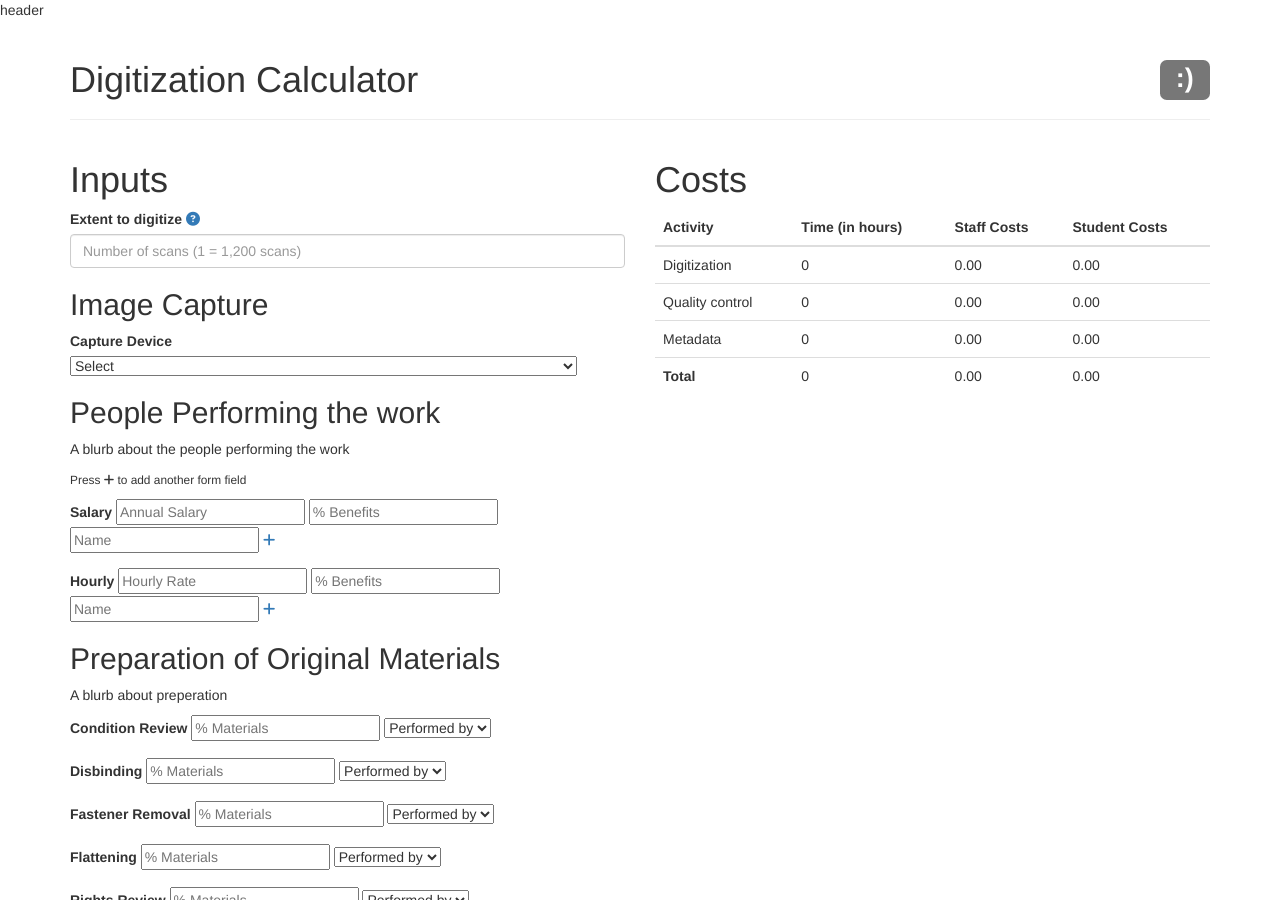
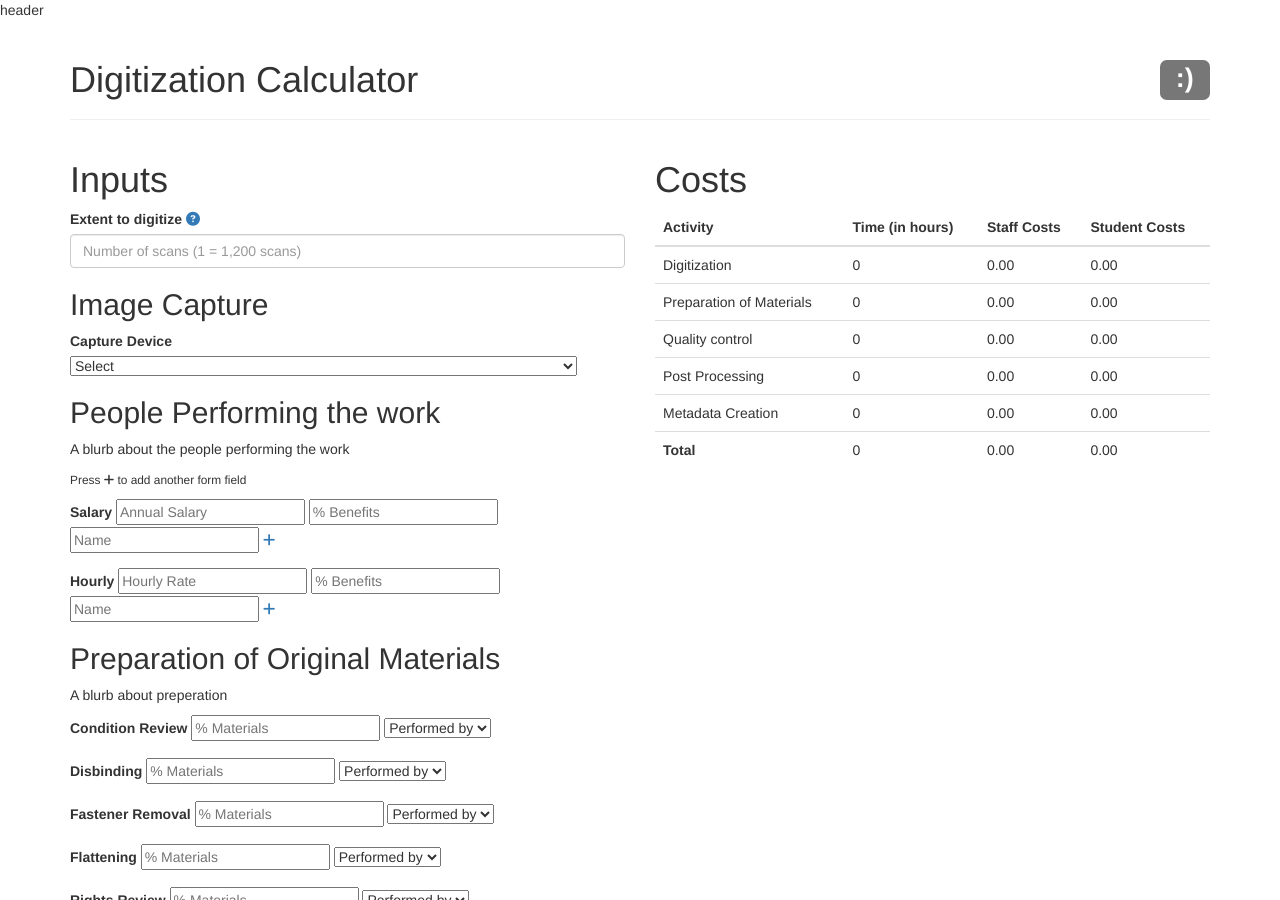
Before and after one commit to clirdlf/digitization_cost_calculator, a Jekyll site: the page built from index.html, in a window 1280 px wide and 900 px high. Built offline with Jekyll 4.4.1, drawn with Linux system fonts in a browser that asks for light colours; nearby versions of some CDN libraries; comment, search, counter and statistics services are not loaded.

Commit message:
Add additional fields to report

```diff
--- a/index.html
+++ b/index.html
@@ -322,6 +322,20 @@ javascripts:
         </tr>
         <tr>
           <td>
+            Preparation of Materials
+          </td>
+          <td>
+            <span class="total-preperation-time"></span>
+          </td>
+          <td>
+            <span class="total-staff-preperation-cost"></span>
+          </td>
+          <td>
+            <span class="total-hourly-preperation-cost"></span>
+          </td>
+        </tr>
+        <tr>
+          <td>
             Quality control
           </td>
           <td>
@@ -336,7 +350,21 @@ javascripts:
         </tr>
         <tr>
           <td>
-            Metadata
+            Post Processing
+          </td>
+          <td>
+            <span class="total-post-processing-time"></span>
+          </td>
+          <td>
+            <span class="total-staff-post-processing-cost"></span>
+          </td>
+          <td>
+            <span class="total-hourly-post-processing-cost"></span>
+          </td>
+        </tr>
+        <tr>
+          <td>
+            Metadata Creation
           </td>
           <td>
             <span class="total-metadata-time"></span>
--- a/js/main.js
+++ b/js/main.js
@@ -27,6 +27,12 @@
             total_metadata = 0,
             total_staff_digization_cost = 0,
             total_hourly_digization_cost = 0,
+            total_preperation_time = 0,
+            total_staff_preperation_cost = 0,
+            total_hourly_preperation_cost = 0,
+            total_post_processing_time = 0,
+            total_staff_post_processing_cost = 0,
+            total_hourly_post_processing_cost = 0,
             total_quality_control_time = 0,
             total_metadata_hourly_cost = 0,
             total_quality_control_staff_cost = 0,
@@ -105,13 +111,17 @@
             $('.total-quality-control-staff-cost').html((total_quality_control_staff_cost).formatCurrency(2));
             $('.total-quality-control-hourly-cost').html((total_quality_control_hourly_cost).formatCurrency(2));
 
-            $('.total-quality-control-time').html(total_quality_control_time);
-            $('.total-quality-control-staff-cost').html((total_quality_control_staff_cost).formatCurrency(2));
-            $('.total-quality-control-hourly-cost').html((total_quality_control_hourly_cost).formatCurrency(2));
+            $('.total-preperation-time').html(total_preperation_time);
+            $('.total-staff-preperation-cost').html((total_staff_preperation_cost).formatCurrency(2));
+            $('.total-hourly-preperation-cost').html((total_hourly_preperation_cost).formatCurrency(2));
 
             $('.total-metadata-time').html(total_metadata_time);
             $('.total-metadata-staff-cost').html((total_metadata_staff_cost).formatCurrency(2));
             $('.total-metadata-hourly-cost').html((total_metadata_hourly_cost).formatCurrency(2));
+
+            $('.total-post-processing-time').html(total_post_processing_time);
+            $('.total-staff-post-processing-cost ').html((total_staff_post_processing_cost).formatCurrency(2));
+            $('.total-hourly-post-processing-cost').html((total_hourly_post_processing_cost).formatCurrency(2));
 
             $('.total-time').html(total_time);
             $('.total-staff-cost').html((total_staff_cost).formatCurrency(2));
@@ -143,9 +153,9 @@
           var scanner = $('select[name="capture_device"] option:selected').text();
 
           if(scanner !== 'Select'){
-            var device = get_scanner_average(scanner);
+            var device  = get_scanner_average(scanner);
             var minutes = scans * device.average;
-            var time = minutes_in_hours(minutes);
+            var time    = minutes_in_hours(minutes);
             total_digitization_time = time;
             set_values();
           }
```
Also changed, not shown: 1 other file.
